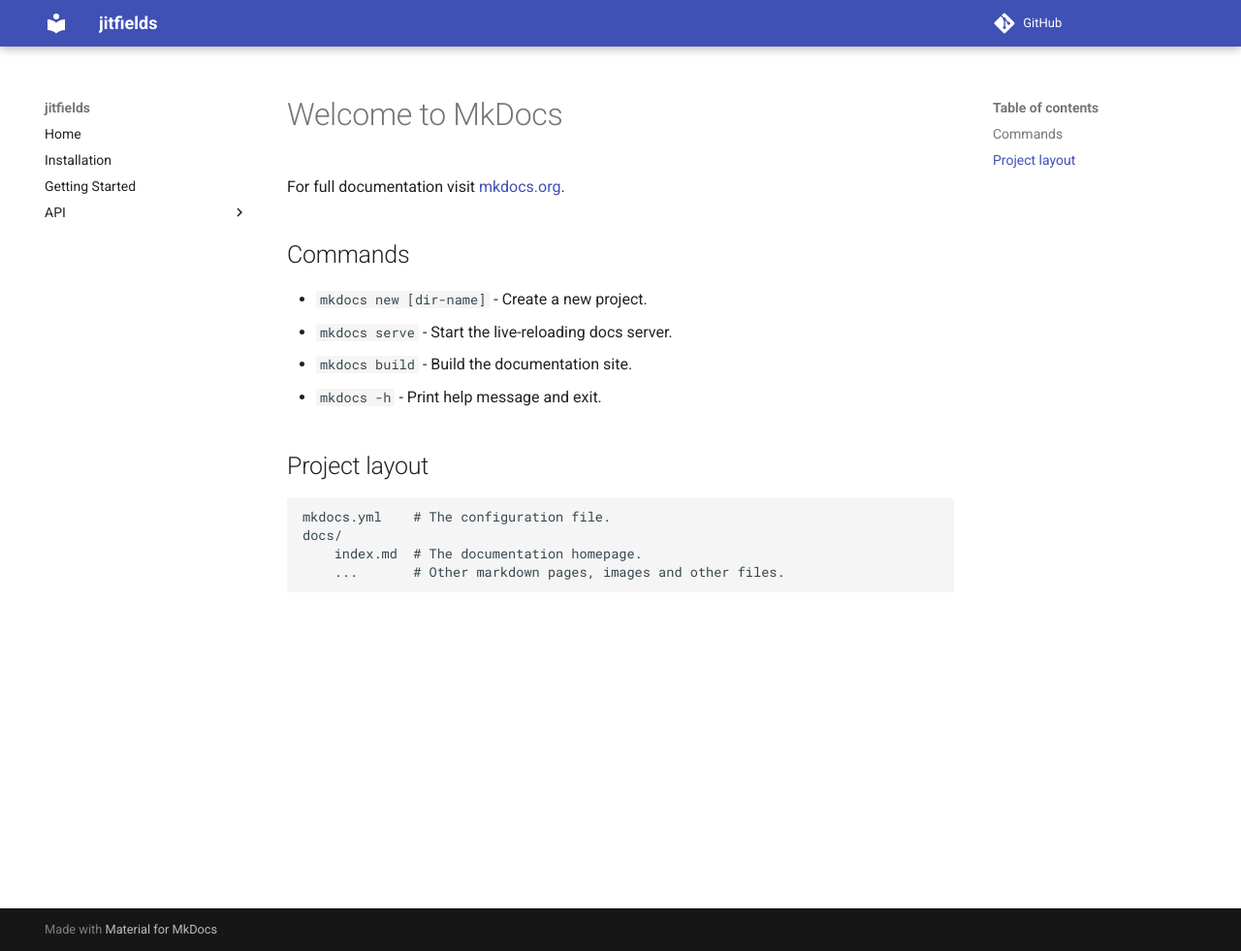
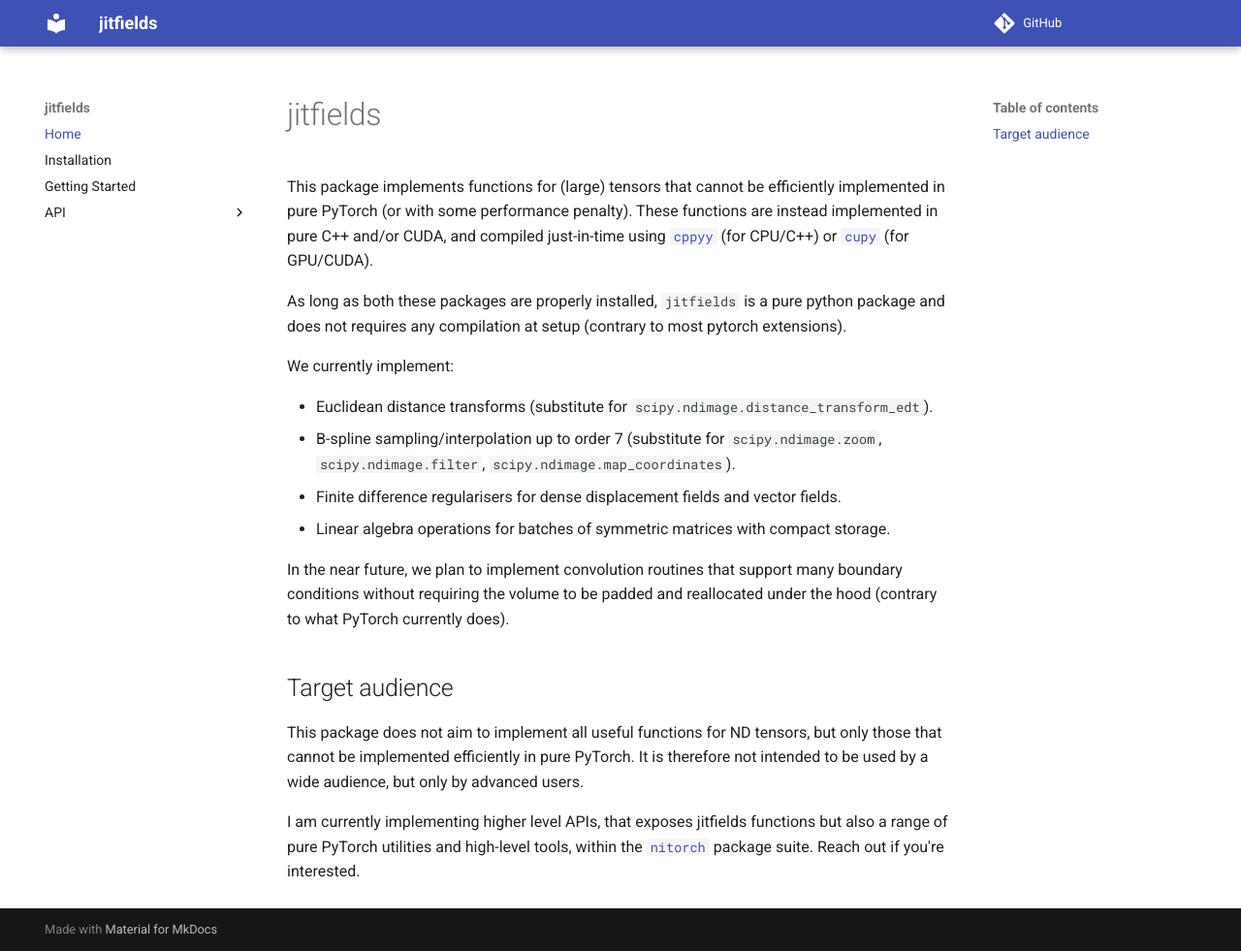
Before and after one commit to balbasty/jitfields, an MkDocs documentation site: the page built from docs/md/index.md, in a window 1280 px wide and 981 px high. Shown: the whole window at 97% size. Built offline with MkDocs 1.6.1 and Material for MkDocs 9.7.7, drawn with Linux system fonts in a browser that asks for light colours; comment, search, counter and statistics services are not loaded.

Commit message:
DOC: index.md must be defined

```diff
--- a/docs/md/index.md
+++ b/docs/md/index.md
@@ -1,17 +1,34 @@
-# Welcome to MkDocs
+# jitfields
 
-For full documentation visit [mkdocs.org](https://www.mkdocs.org).
+This package implements functions for (large) tensors that cannot be efficiently
+implemented in pure PyTorch (or with some performance penalty). These functions
+are instead implemented in pure C++ and/or CUDA, and compiled just-in-time
+using [`cppyy`](https://github.com/wlav/cppyy) (for CPU/C++) or
+[`cupy`](https://github.com/cupy/cupy) (for GPU/CUDA).
 
-## Commands
+As long as both these packages are properly installed, `jitfields` is a pure
+python package and does not requires any compilation at setup (contrary to
+most pytorch extensions).
 
-* `mkdocs new [dir-name]` - Create a new project.
-* `mkdocs serve` - Start the live-reloading docs server.
-* `mkdocs build` - Build the documentation site.
-* `mkdocs -h` - Print help message and exit.
+We currently implement:
 
-## Project layout
+- Euclidean distance transforms (substitute for `scipy.ndimage.distance_transform_edt`).
+- B-spline sampling/interpolation up to order 7 (substitute for `scipy.ndimage.zoom`,
+  `scipy.ndimage.filter`, `scipy.ndimage.map_coordinates`).
+- Finite difference regularisers for dense displacement fields and vector fields.
+- Linear algebra operations for batches of symmetric matrices with compact storage.
 
-    mkdocs.yml    # The configuration file.
-    docs/
-        index.md  # The documentation homepage.
-        ...       # Other markdown pages, images and other files.
+In the near future, we plan to implement convolution routines that support many
+boundary conditions without requiring the volume to be padded and reallocated under
+the hood (contrary to what PyTorch currently does).
+
+## Target audience
+
+This package does not aim to implement all useful functions for ND tensors,
+but only those that cannot be implemented efficiently in pure PyTorch. It is
+therefore not intended to be used by a wide audience, but only by advanced users.
+
+I am currently implementing higher level APIs, that exposes jitfields functions
+but also a range of pure PyTorch utilities and high-level tools, within the
+[`nitorch`](https://github.com/nitorch) package suite. Reach out if you're
+interested.
--- a/docs/mkdocs.yml
+++ b/docs/mkdocs.yml
@@ -27,7 +27,7 @@
 - https://cdn.jsdelivr.net/npm/mathjax@3/es5/tex-mml-chtml.js
 
 nav:
-- Home: home.md
+- Home: index.md
 - Installation: install.md
 - Getting Started: start.md
 - API:
```
Also changed, not shown: docs/md/home.md (deleted, +0 -34 lines).
